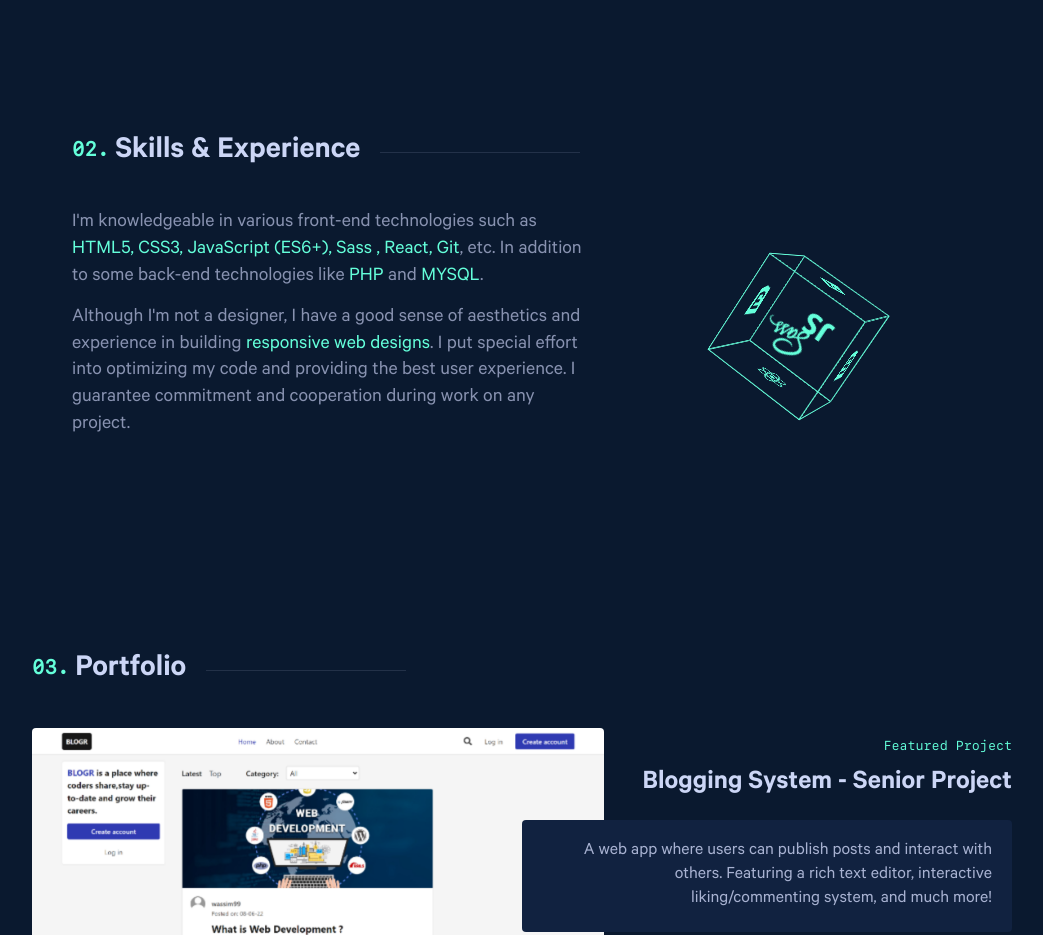
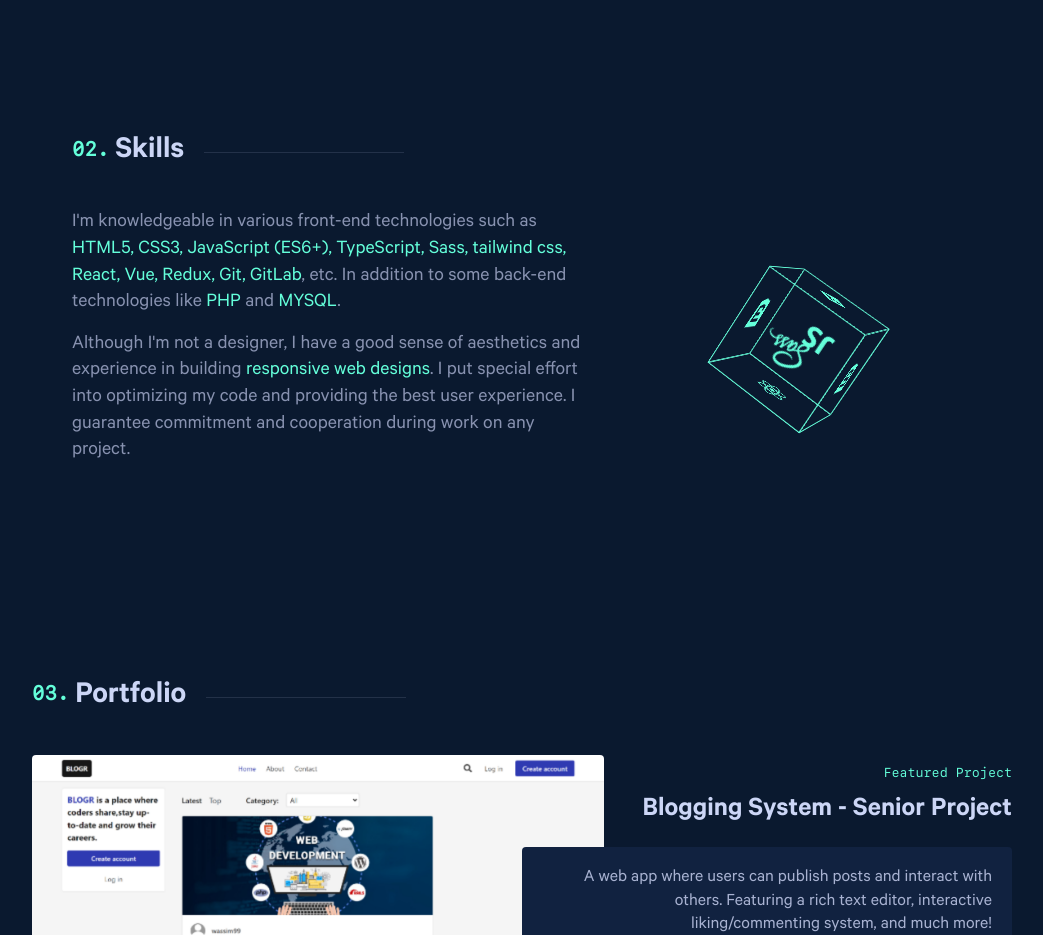
Before and after one commit to wassim-itani/Personal-Website, a React (Create React App) app: page / in a window 1280 px wide. Shown: the part 1340-2275 px from the top of the page, without its empty margins (118-1161 px from the left). Built offline with nearby package versions, Linux system fonts and the light colour scheme.

Commit message:
Add new skills

```diff
--- a/src/sections/Skills/Skills.jsx
+++ b/src/sections/Skills/Skills.jsx
@@ -20,13 +20,13 @@ const Skills = () => {
       viewport={{ once: true, amount: 0.4 }}
       variants={section}
     >
-      <Heading text="Skills & Experience" />
+      <Heading text="Skills" />
       <div className="skills-container">
         <div>
           <p>
             I'm knowledgeable in various front-end technologies such as{" "}
             <span className="notice">
-              HTML5, CSS3, JavaScript (ES6+), Sass , React, Git
+              HTML5, CSS3, JavaScript (ES6+), TypeScript, Sass, tailwind css, React, Vue, Redux, Git, GitLab
             </span>
             , etc. In addition to some back-end technologies like{" "}
             <span className="notice">PHP</span> and{" "}
```
